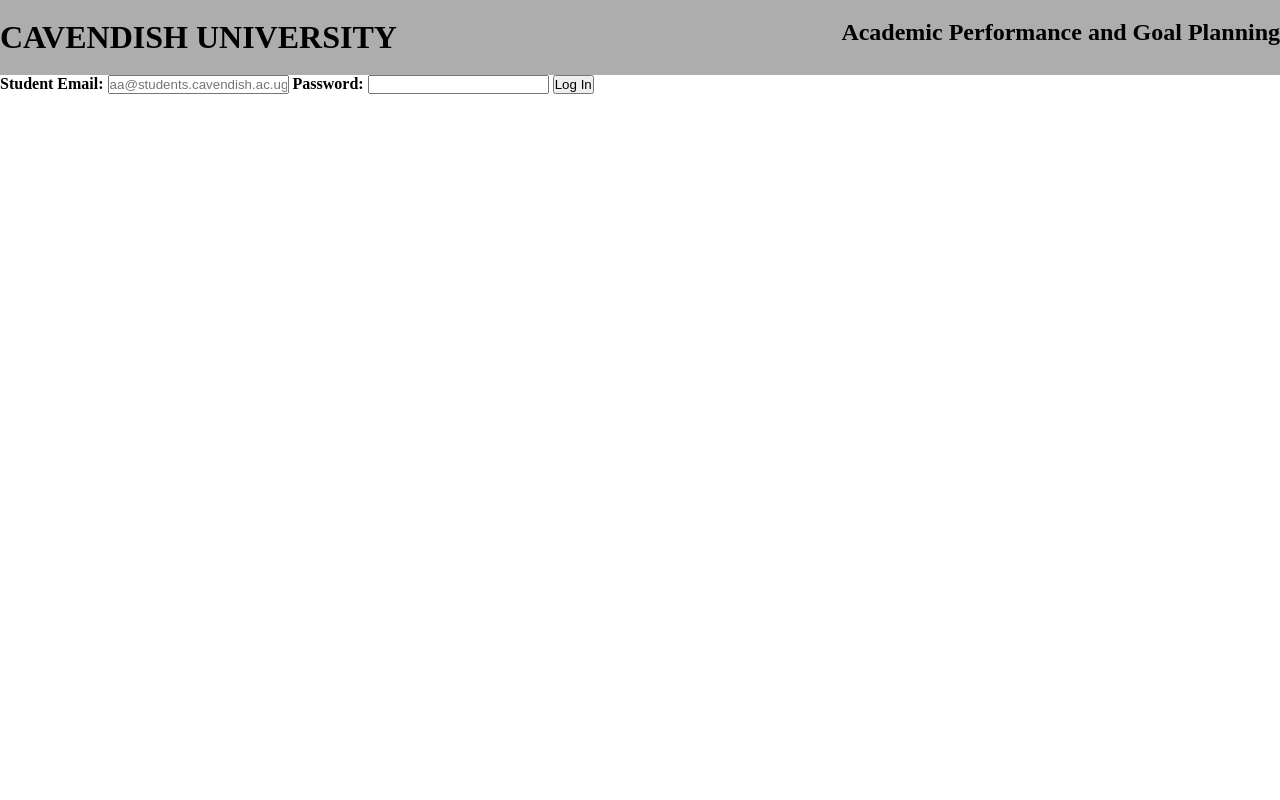
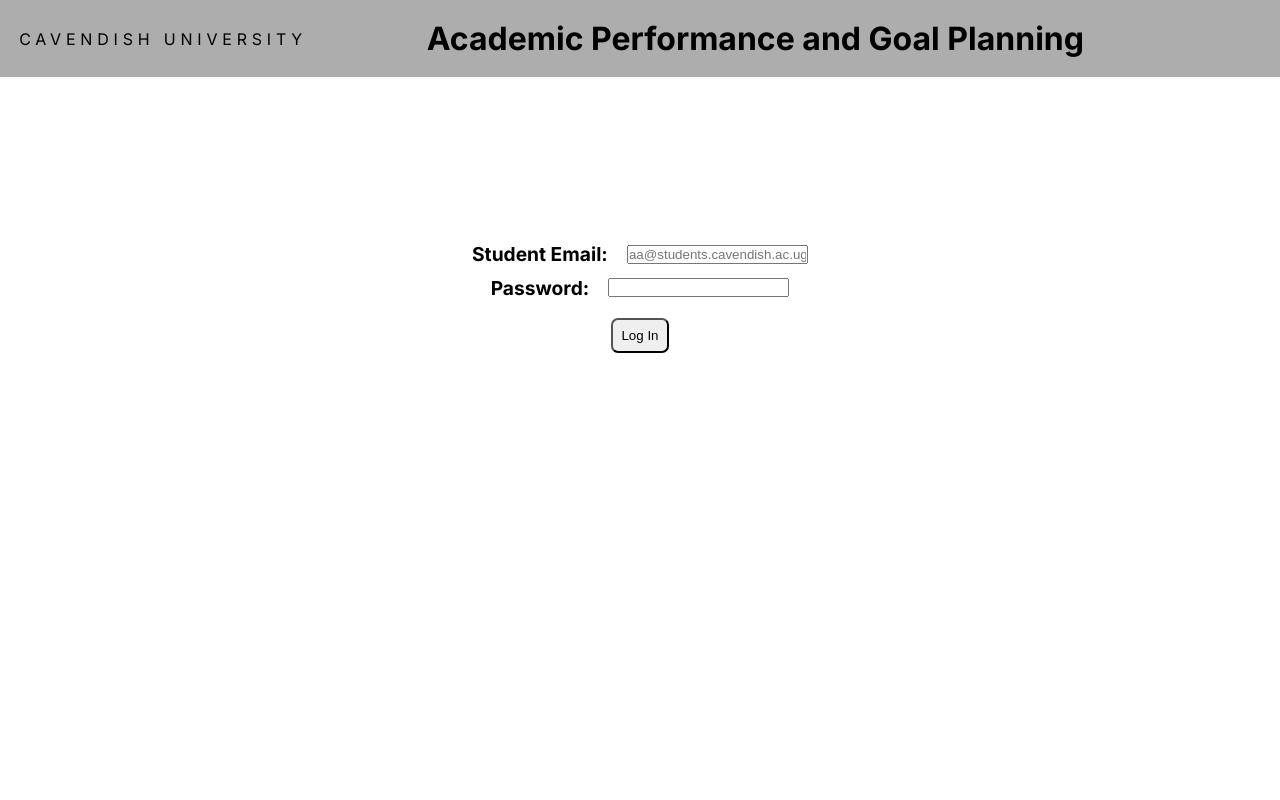
Before and after one commit to ElijahOluwasegun/academic_performance_analysis_and_goal_planning_system, a PHP site: page / in a window 1280 px wide. Run offline with PHP 8.4, Linux system fonts and the light colour scheme.

Commit message:
Added google fonts Improved styling to meet ui Design - added Divs for label and input fields, changed tag element for the head

```diff
--- a/css/stylesheet.css
+++ b/css/stylesheet.css
@@ -4,18 +4,65 @@
     padding: 0;
 }
 
+body {
+    display: flex;
+    flex-direction: column;
+    min-height: 100vh;
+    margin: 0;
+}
+
 header {
-    display: flex;
+    display: grid;
+    grid-template-columns: 1fr 2fr;
     justify-content: space-between;
+    align-items: center;
     background-color: rgb(173, 173, 173);
     padding: 1.2em 0em;
 }
 
+h4 {
+    margin-left: 1.2em;
+    font-family: "Inter", sans-serif;
+    font-weight: 400;
+    letter-spacing: 0.3rem;
+}
+
+h1 {
+    font-family: "Inter", sans-serif;
+}
+
 main {
     display: flex;
+    justify-content: center;
+    padding: 10em 0em;
+}
+
+form {
+    display: flex;
     flex-direction: column;
+    justify-content: center;
+    align-items: center;
 }
 
 .student_email, .student_password {
+    font-size: 1.2rem;
+    font-family: "Inter", sans-serif;
     font-weight: bold;
 }
+
+.input-group {
+    display: flex;
+    flex-direction: row;
+    gap: 1.2em;
+    align-items: center;
+    align-content: center;
+    align-self: center;
+    padding: 0.3em 1em;
+}
+
+button {
+    border-radius: 7px;
+    width: fit-content;
+    padding: 0.6em 0.6em;
+    margin-top: 1em;
+}
--- a/index.html
+++ b/index.html
@@ -5,18 +5,25 @@
     <meta name="viewport" content="width=device-width, initial-scale=1.0">
     <title>Cavendish Exam and Goal Portal</title>
     <link rel="stylesheet" href="css/stylesheet.css">
+    <link rel="preconnect" href="https://fonts.googleapis.com">
+    <link rel="preconnect" href="https://fonts.gstatic.com" crossorigin>
+    <link href="https://fonts.googleapis.com/css2?family=Inter:ital,opsz,wght@0,14..32,100..900;1,14..32,100..900&display=swap" rel="stylesheet">
 </head>
 <body>
     <header>
-        <h1>CAVENDISH UNIVERSITY</h1>
-        <h2>Academic Performance and Goal Planning</h2>
+        <h4>CAVENDISH UNIVERSITY</h4>
+        <h1>Academic Performance and Goal Planning</h1>
     </header>
     <main>
         <form action="">
-            <label class="student_email" for="email">Student Email:</label>
-            <input type="email" name="Email" id="email" placeholder="aa@students.cavendish.ac.ug" required>
-            <label class="student_password" for="password">Password:</label>
-            <input type="password" name="Password" id="password" required>
+            <div class="input-group">
+                <label class="student_email" for="email">Student Email:</label>
+                <input type="email" name="Email" id="email" placeholder="aa@students.cavendish.ac.ug" required>
+            </div>
+            <div class="input-group">
+                <label class="student_password" for="password">Password:</label>
+                <input type="password" name="Password" id="password" required>
+            </div>
             <button type="submit" name="Submit">Log In</button>
         </form>
     </main>
```
